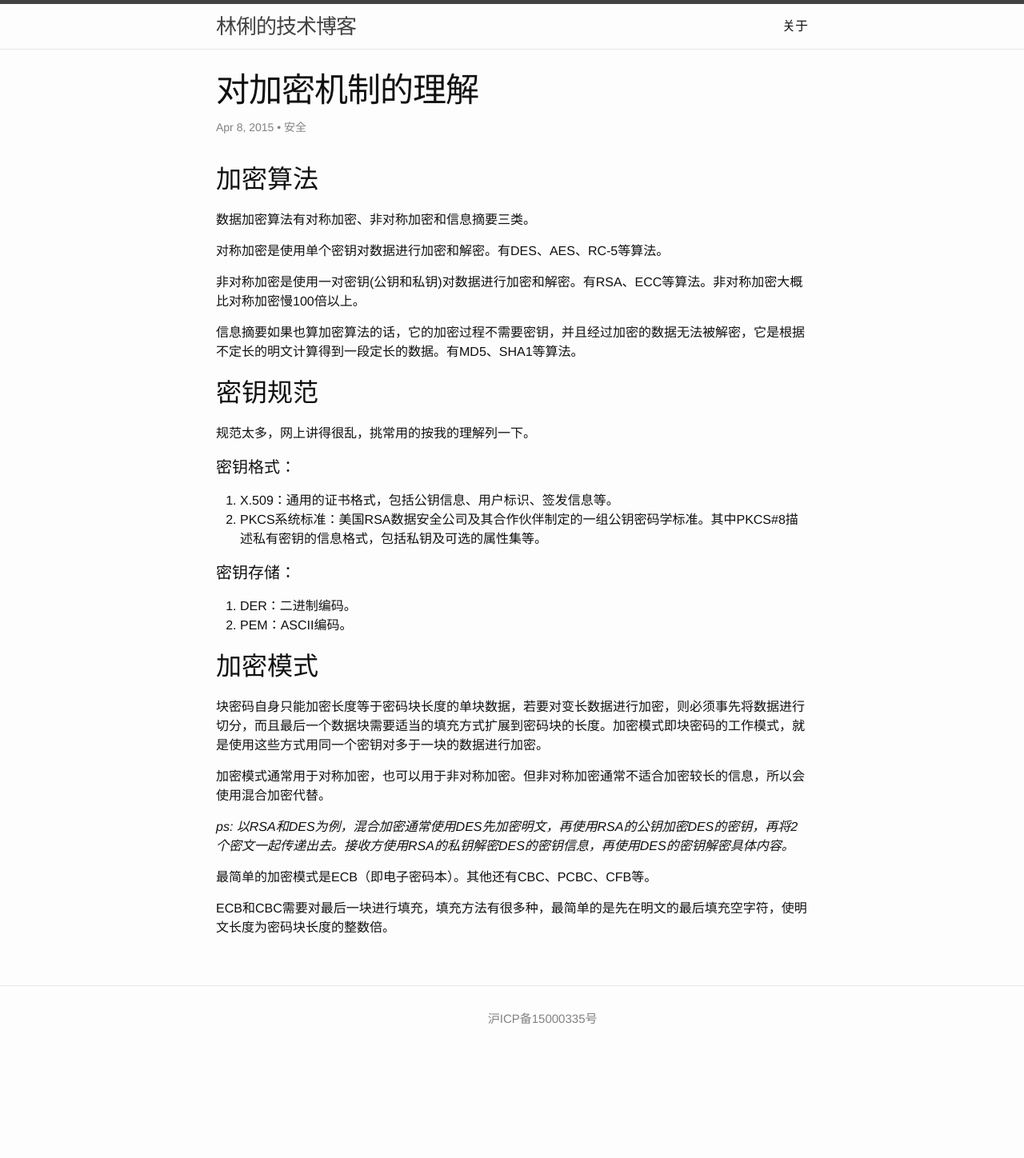
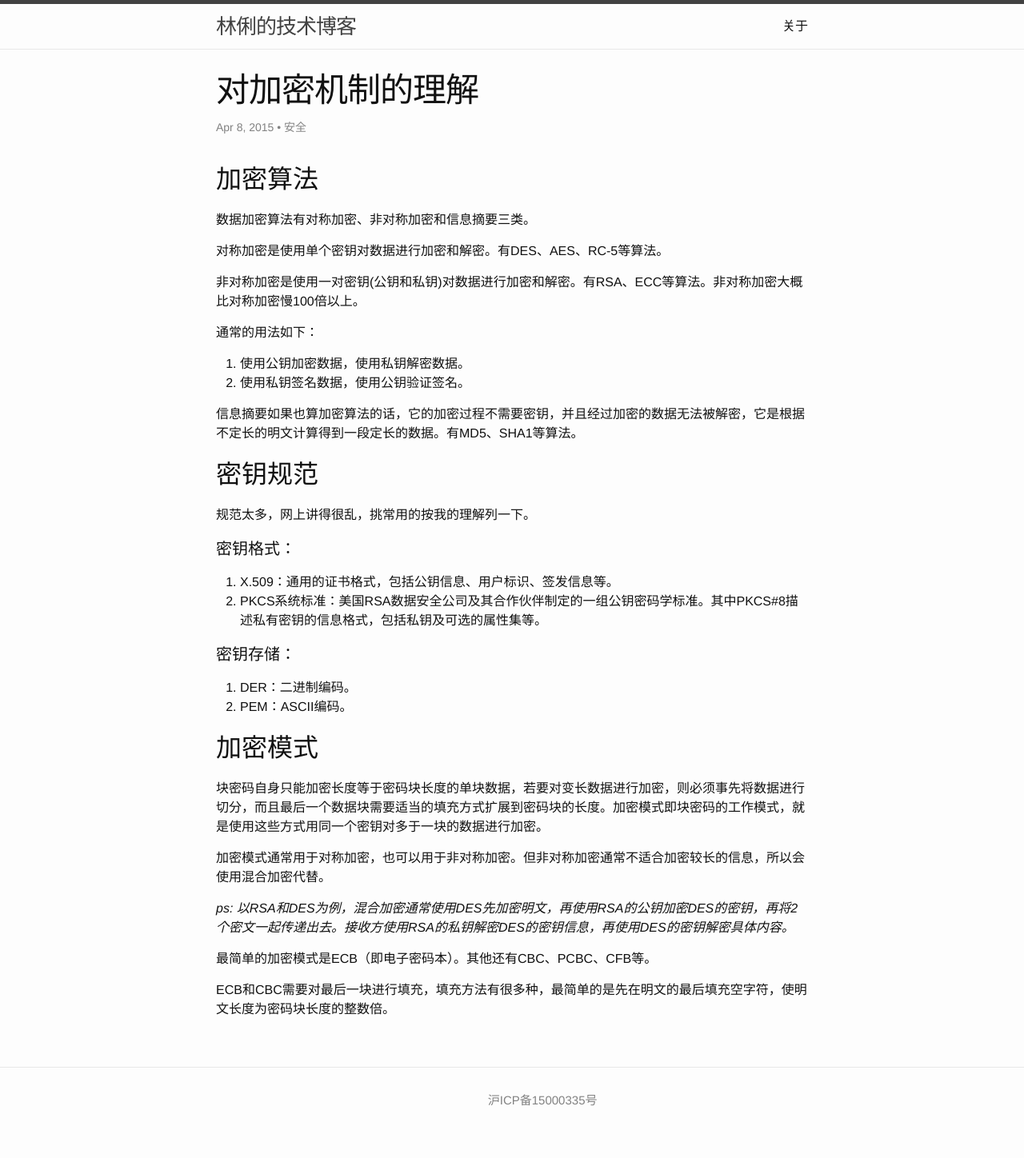
Before and after one commit to linlfx/me, a Jekyll site: the page built from blog/_posts/2015-04-08-crypto.markdown, in a window 1280 px wide. Shown: the whole page at 80% size. Built offline with Jekyll 4.4.1, drawn with Linux system fonts in a browser that asks for light colours; comment, search, counter and statistics services are not loaded; before the commit the page ends 1346 px from its top, so only the background shows below that.

Commit message:
update crypto.

```diff
--- a/blog/_posts/2015-04-08-crypto.markdown
+++ b/blog/_posts/2015-04-08-crypto.markdown
@@ -13,6 +13,11 @@ categories: ["安全"]
 对称加密是使用单个密钥对数据进行加密和解密。有DES、AES、RC-5等算法。
 
 非对称加密是使用一对密钥(公钥和私钥)对数据进行加密和解密。有RSA、ECC等算法。非对称加密大概比对称加密慢100倍以上。
+
+通常的用法如下：
+
+1. 使用公钥加密数据，使用私钥解密数据。
+2. 使用私钥签名数据，使用公钥验证签名。
 
 信息摘要如果也算加密算法的话，它的加密过程不需要密钥，并且经过加密的数据无法被解密，它是根据不定长的明文计算得到一段定长的数据。有MD5、SHA1等算法。
 
```
